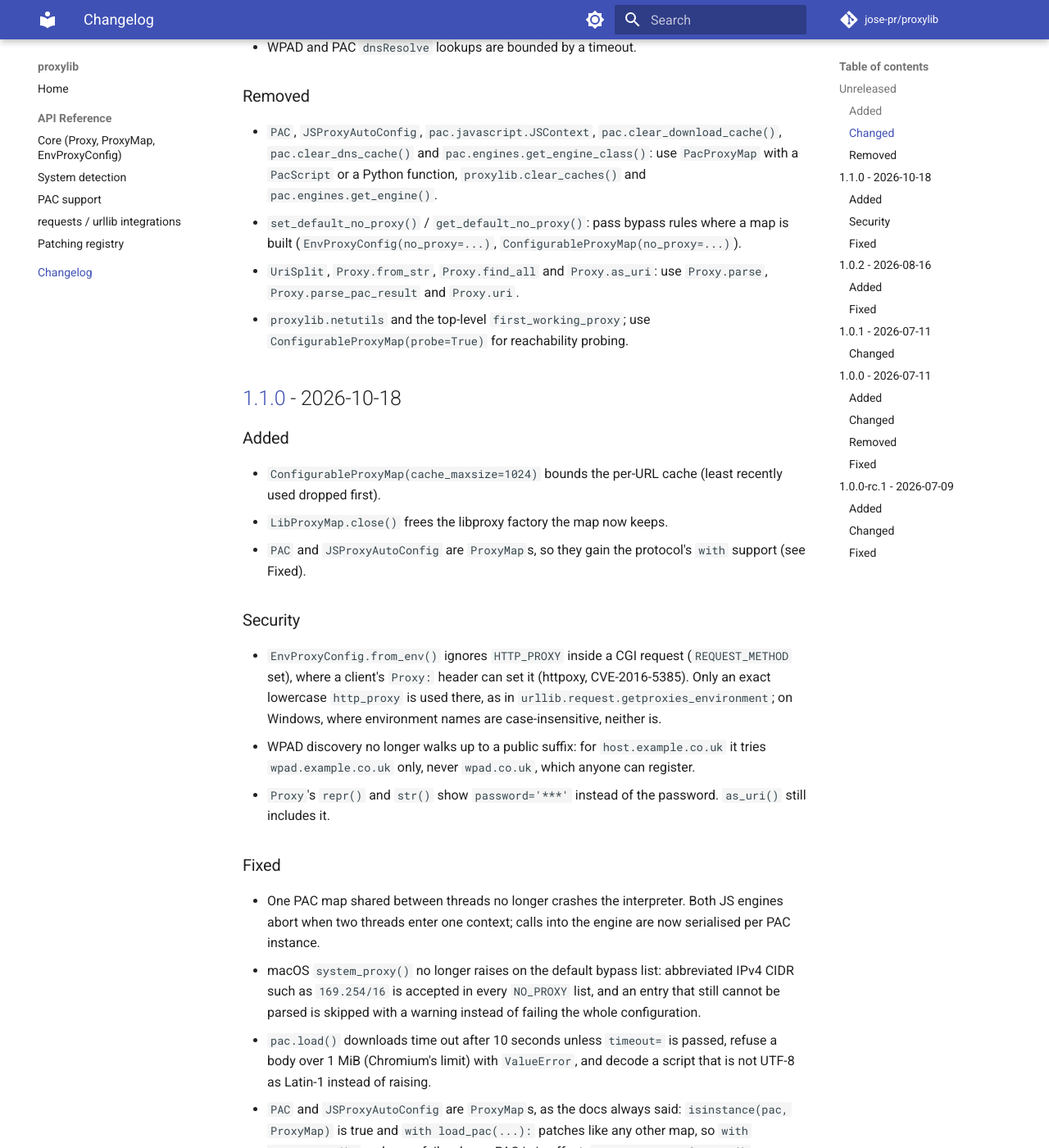
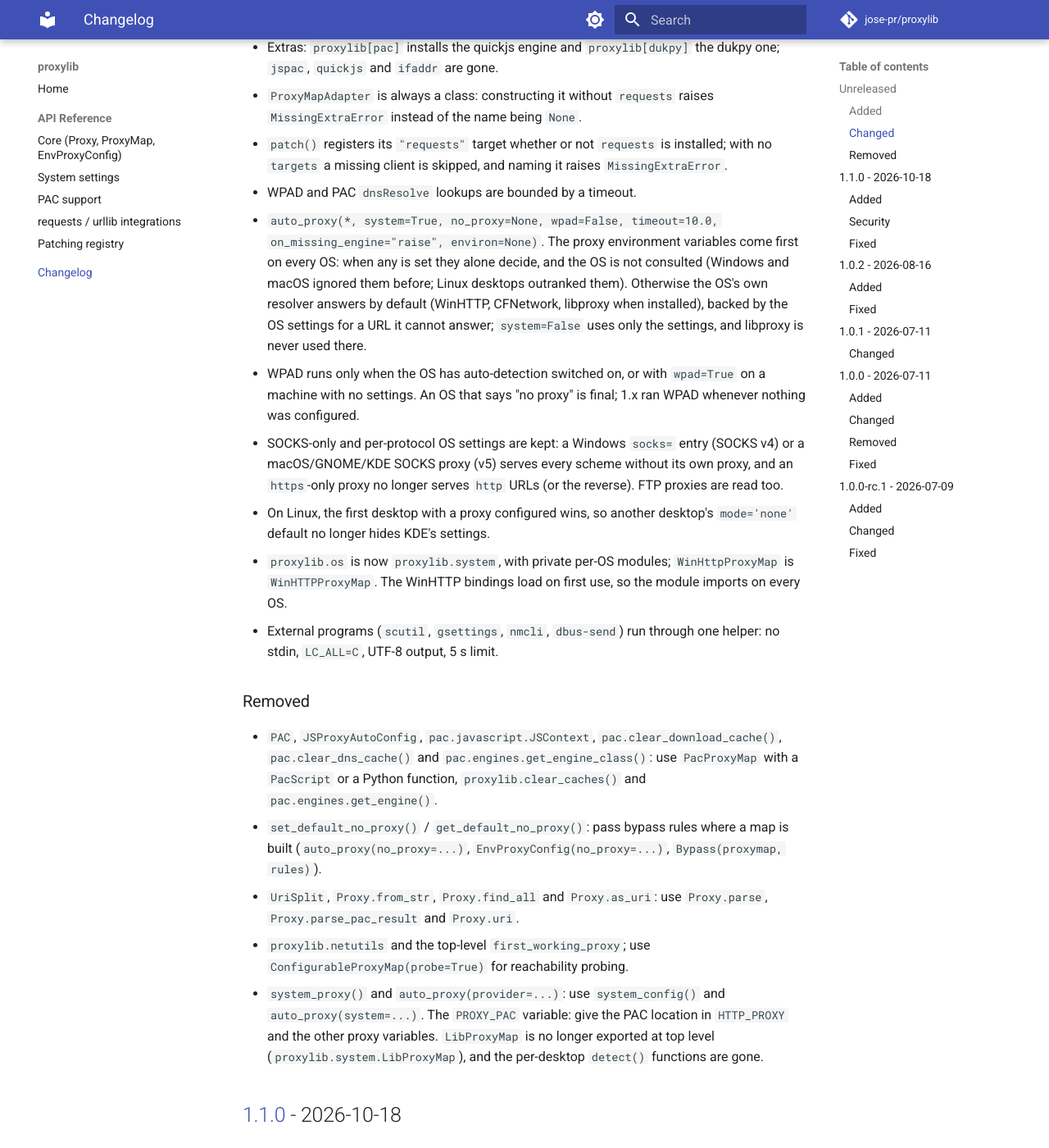
Before and after one commit to jose-pr/proxylib, an MkDocs documentation site: the page built from docs/changelog.md, in a window 1280 px wide and 1400 px high, scrolled down 2383 px. Shown: the whole window at 82% size. Built offline with MkDocs 1.6.1 and Material for MkDocs 9.7.7, drawn with Linux system fonts in a browser that asks for light colours; comment, search, counter and statistics services are not loaded; some of the changed text lies outside the part shown.

Commit message:
docs: system settings, auto_proxy precedence and ProxyConfig

```diff
--- a/CHANGELOG.md
+++ b/CHANGELOG.md
@@ -38,6 +38,14 @@
   (including `ReversedException`); IPv6 CIDR works. The OS backends now read their
   own bypass lists with their own syntax (a WinINet `*.corp;10.*` list, a macOS
   `*.local`, a KDE reversed list).
+- `system_config()` returns a `ProxyConfig`: the OS or desktop settings as data
+  (`source`, `state` = `"direct"`/`"configured"`/`"unset"`, `auto_detect`, `pac_url`,
+  `pac_script`, per-scheme `proxies` plus a `"socks"` fallback, and `bypass`).
+  `ProxyConfig.to_proxymap()` builds the map: WPAD, then the PAC, then the proxies,
+  each passing to the next when it fails.
+- `Bypass(inner, rules)` (`proxylib.wrappers`) answers DIRECT for the URLs `rules`
+  match.
+- The system backends log their decisions at DEBUG on the `proxylib.system` logger.
 
 ### Changed
 
@@ -85,6 +93,27 @@
   installed; with no `targets` a missing client is skipped, and naming it
   raises `MissingExtraError`.
 - WPAD and PAC `dnsResolve` lookups are bounded by a timeout.
+- `auto_proxy(*, system=True, no_proxy=None, wpad=False, timeout=10.0,
+  on_missing_engine="raise", environ=None)`. The proxy environment variables come
+  first on every OS: when any is set they alone decide, and the OS is not consulted
+  (Windows and macOS ignored them before; Linux desktops outranked them). Otherwise
+  the OS's own resolver answers by default (WinHTTP, CFNetwork, libproxy when
+  installed), backed by the OS settings for a URL it cannot answer; `system=False`
+  uses only the settings, and libproxy is never used there.
+- WPAD runs only when the OS has auto-detection switched on, or with `wpad=True`
+  on a machine with no settings. An OS that says "no proxy" is final; 1.x ran WPAD
+  whenever nothing was configured.
+- SOCKS-only and per-protocol OS settings are kept: a Windows `socks=` entry (SOCKS
+  v4) or a macOS/GNOME/KDE SOCKS proxy (v5) serves every scheme without its own
+  proxy, and an `https`-only proxy no longer serves `http` URLs (or the reverse).
+  FTP proxies are read too.
+- On Linux, the first desktop with a proxy configured wins, so another desktop's
+  `mode='none'` default no longer hides KDE's settings.
+- `proxylib.os` is now `proxylib.system`, with private per-OS modules;
+  `WinHttpProxyMap` is `WinHTTPProxyMap`. The WinHTTP bindings load on first use,
+  so the module imports on every OS.
+- External programs (`scutil`, `gsettings`, `nmcli`, `dbus-send`) run through one
+  helper: no stdin, `LC_ALL=C`, UTF-8 output, 5 s limit.
 
 ### Removed
 
@@ -93,11 +122,17 @@
   `pac.engines.get_engine_class()`: use `PacProxyMap` with a `PacScript` or a
   Python function, `proxylib.clear_caches()` and `pac.engines.get_engine()`.
 - `set_default_no_proxy()` / `get_default_no_proxy()`: pass bypass rules where a
-  map is built (`EnvProxyConfig(no_proxy=...)`, `ConfigurableProxyMap(no_proxy=...)`).
+  map is built (`auto_proxy(no_proxy=...)`, `EnvProxyConfig(no_proxy=...)`,
+  `Bypass(proxymap, rules)`).
 - `UriSplit`, `Proxy.from_str`, `Proxy.find_all` and `Proxy.as_uri`: use
   `Proxy.parse`, `Proxy.parse_pac_result` and `Proxy.uri`.
 - `proxylib.netutils` and the top-level `first_working_proxy`; use
   `ConfigurableProxyMap(probe=True)` for reachability probing.
+- `system_proxy()` and `auto_proxy(provider=...)`: use `system_config()` and
+  `auto_proxy(system=...)`. The `PROXY_PAC` variable: give the PAC location in
+  `HTTP_PROXY` and the other proxy variables. `LibProxyMap` is no longer exported
+  at top level (`proxylib.system.LibProxyMap`), and the per-desktop `detect()`
+  functions are gone.
 
 ## [1.1.0] - 2026-10-18
 
--- a/mkdocs.yml
+++ b/mkdocs.yml
@@ -26,7 +26,7 @@
   - Home: index.md
   - API Reference:
       - Core (Proxy, ProxyMap, EnvProxyConfig): api/core.md
-      - System detection: api/os.md
+      - System settings: api/system.md
       - PAC support: api/pac.md
       - requests / urllib integrations: api/integrations.md
       - Patching registry: api/patching.md
```
Also changed, not shown: README.md (+27 -27 lines), docs/api/os.md (deleted, +0 -19 lines), docs/api/system.md (added, +7 -0 lines), docs/index.md (+1 -1 lines), 1 other file.
